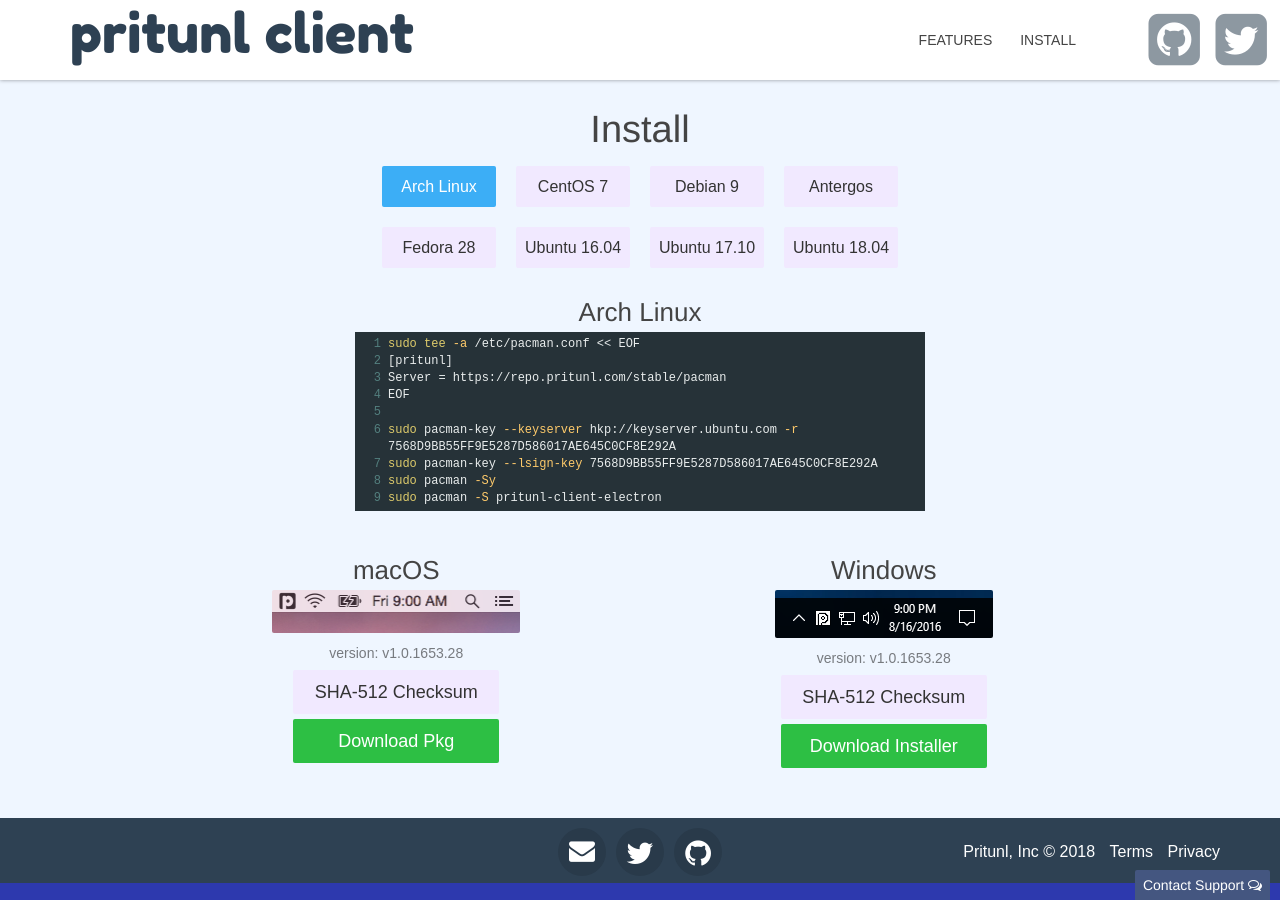
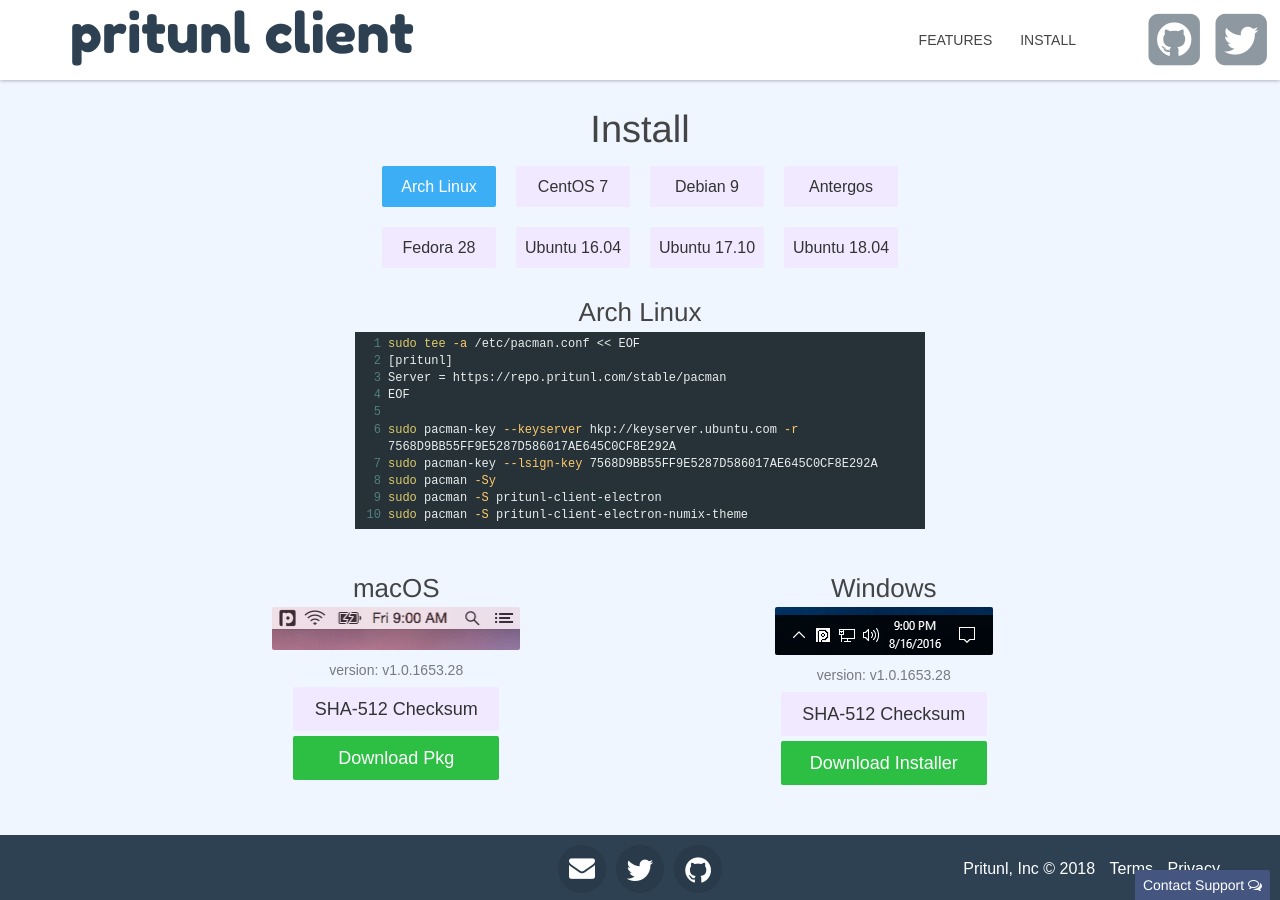
Before and after one commit to pritunl/client.pritunl.github.io, a Jekyll site: the page built from index.html, in a window 1280 px wide and 900 px high, scrolled down 2727 px. Built offline with Jekyll 4.4.1, drawn with Linux system fonts in a browser that asks for light colours; nearby versions of some CDN libraries; some web fonts are replaced.

Commit message:
Update client install info

```diff
--- a/index.html
+++ b/index.html
@@ -108,7 +108,8 @@
 sudo pacman-key --keyserver hkp://keyserver.ubuntu.com -r 7568D9BB55FF9E5287D586017AE645C0CF8E292A
 sudo pacman-key --lsign-key 7568D9BB55FF9E5287D586017AE645C0CF8E292A
 sudo pacman -Sy
-sudo pacman -S pritunl-client-electron</textarea>
+sudo pacman -S pritunl-client-electron
+sudo pacman -S pritunl-client-electron-numix-theme</textarea>
         </div>
         <div class="item col-md-6 col-sm-12 col-xs-12 install-centos-7">
           <h3 class="title text-center">CentOS 7</h3>
@@ -159,7 +160,8 @@
 sudo pacman-key --keyserver hkp://keyserver.ubuntu.com -r 7568D9BB55FF9E5287D586017AE645C0CF8E292A
 sudo pacman-key --lsign-key 7568D9BB55FF9E5287D586017AE645C0CF8E292A
 sudo pacman -Sy
-sudo pacman -S pritunl-client-electron</textarea>
+sudo pacman -S pritunl-client-electron
+sudo pacman -S pritunl-client-electron-numix-theme</textarea>
         </div>
         <div class="item col-md-10 col-sm-12 col-xs-12 col-md-offset-1 install-fedora">
           <h3 class="title text-center">Fedora 28</h3>
```
